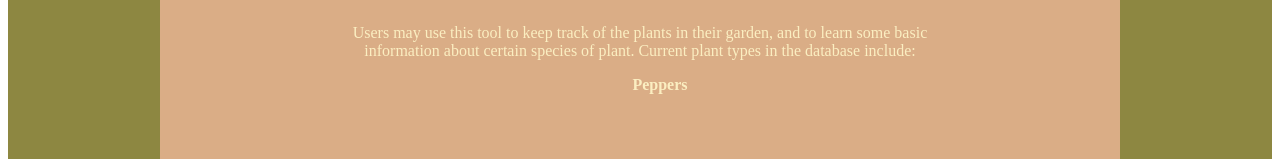
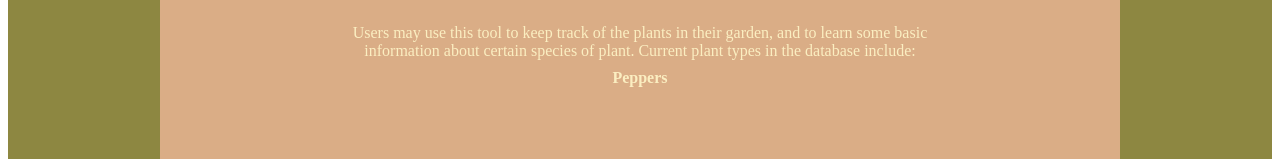
Before and after one commit to YouGuavas/gardening-tracker, a React (Create React App) app in the folder client/: page / in a window 1280 px wide. Shown: the part 136-295 px from the top of the page. Built offline with nearby package versions, Linux system fonts and the light colour scheme; the HTML template or start-up script is replaced by a standard one.

Commit message:
Fix centering on the ul in the Home component

```diff
--- a/client/src/styles/Home.scss
+++ b/client/src/styles/Home.scss
@@ -15,5 +15,7 @@
   ul {
     list-style: none;
     font-weight: 600;
+    margin: 0.6rem auto;
+    padding: 0;
   }
 }
```
